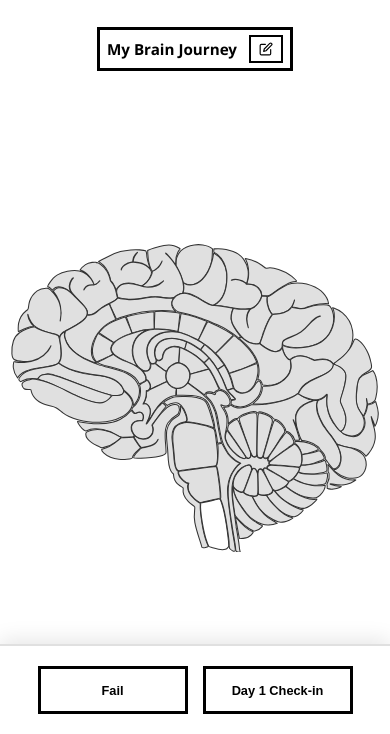
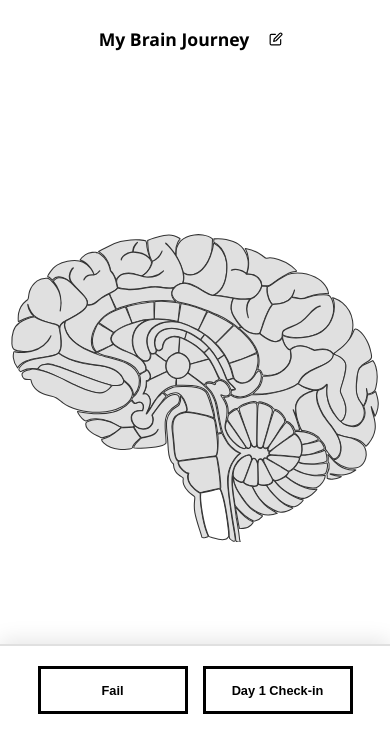
Before and after one commit to xsyed/ctrlmind, a website built with Vite: page index.html in a window 390 px wide. Shown: the part 110-844 px from the top of the page. Built offline with nearby package versions, Linux system fonts and the light colour scheme.

Commit message:
Update label styling for mobile [#2]

```diff
--- a/src/css/style.css
+++ b/src/css/style.css
@@ -583,16 +583,18 @@ footer {
   }
 
   .label-display {
-    padding: 5px 7px;
+    border: 0px;
+    padding: 0;
     margin: 0;
   }
 
   #label-text {
-    font-size: 0.95rem;
+    font-size: 1.1rem;
   }
 
   .edit-btn {
     padding: 5px 8px;
+    border: 0px;
   }
 
   .edit-btn svg {
```
